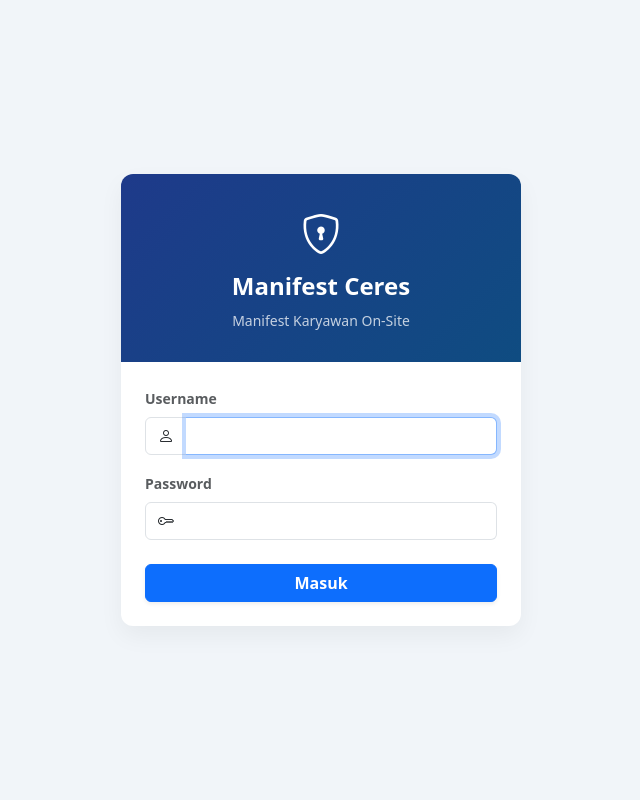
After one commit to andre-c-18/manifest, a FastAPI app: page /login in a window 1280 px wide. The commit adds this page. Shown: the whole page, without its empty margins (319-959 px from the left). Run offline with FastAPI, Linux system fonts and the light colour scheme.

Commit message:
add login form

```diff
--- a/app/config.py
+++ b/app/config.py
@@ -20,7 +20,6 @@ DEFAULT_TAG = os.getenv("DEFAULT_TAG", "manifest")
 
 DATABASE_URL = f"mysql+pymysql://{DB_USER}:{DB_PASS}@{DB_HOST}:{DB_PORT}/{DB_NAME}"
 
-# Zero-Zombie Connection Policy: Wajib Gunakan NullPool
 engine = create_engine(
     DATABASE_URL,
     poolclass=NullPool,
--- a/app/database.py
+++ b/app/database.py
@@ -97,8 +97,8 @@ def fetch_active_clocking_data(tag: str = "manifest", target_date: str = None) -
             occ_rows = conn.execute(q_occ).mappings().fetchall()
 
             # Mapping O(1) di Python
-            cc_by_id = {}    # Prioritas untuk OS (menggunakan org_cc_id / id)
-            cc_by_code = {}  # Prioritas untuk Tetap (mengambil nilai pertama jika cost_center kembar)
+            cc_by_id = {}
+            cc_by_code = {}
 
             for r in occ_rows:
                 r_id = str(r['id']).strip() if r.get('id') is not None else ""
--- a/app/generator.py
+++ b/app/generator.py
@@ -30,7 +30,6 @@ def build_txt_manifest_content(data_list: list) -> str:
 
         lines.append("=" * 70)
 
-        # 🌟 Karakter \f (Form Feed): Memaksa Notepad / Printer fisik ganti halaman 🌟
         lines.append("\f")
 
     return "\n".join(lines)
--- a/app/tasks.py
+++ b/app/tasks.py
@@ -18,7 +18,6 @@ def generate_and_save_manifest_job():
     logger.info("Memulai eksekusi background job: Generate Manifest TXT...")
     try:
         # 1. Gunakan fungsi yang sudah sangat teroptimasi (Hybrid Filtering)
-        # Fungsi ini otomatis membuka & menutup koneksi DB dengan Context Manager
         result = fetch_active_clocking_data(tag="manifest")
 
         if result.get("error"):
@@ -29,7 +28,6 @@ def generate_and_save_manifest_job():
         txt_content = build_txt_manifest_content(result["data"])
 
         # 3. Tentukan nama file (Timestamps harian)
-        # Format: manifest_karyawan_YYYYMMDD.txt (akan menimpa file di hari yang sama)
         safe_date_file = result['date'].replace('-', '')
         filename = f"manifest_karyawan_{safe_date_file}.txt"
         filepath = os.path.join(STORAGE_DIR, filename)
--- /dev/null
+++ b/app/templates/login.html
@@ -0,0 +1,72 @@
+<!DOCTYPE html>
+<html lang="id">
+<head>
+  <meta charset="UTF-8">
+  <meta name="viewport" content="width=device-width, initial-scale=1.0">
+  <title>Login - Live Manifest Karyawan</title>
+  <link href="https://cdn.jsdelivr.net/npm/bootstrap@5.3.2/dist/css/bootstrap.min.css" rel="stylesheet">
+  <link rel="stylesheet" href="https://cdn.jsdelivr.net/npm/bootstrap-icons@1.11.3/font/bootstrap-icons.min.css">
+  <style>
+    body {
+      background-color: #f1f5f9;
+      height: 100vh;
+      display: flex;
+      align-items: center;
+      justify-content: center;
+    }
+    .login-card {
+      width: 100%;
+      max-width: 400px;
+      border: none;
+      border-radius: 12px;
+      box-shadow: 0 10px 25px rgba(0,0,0,0.05);
+    }
+    .brand-header {
+      background: linear-gradient(135deg, #1e3a8a 0%, #0f4c81 100%);
+      color: white;
+      text-align: center;
+      padding: 30px 20px;
+      border-radius: 12px 12px 0 0;
+    }
+  </style>
+</head>
+<body>
+
+  <div class="card login-card">
+    <div class="brand-header">
+      <i class="bi bi-shield-lock fs-1"></i>
+      <h4 class="mt-2 fw-bold">Manifest Ceres</h4>
+      <small class="opacity-75">Manifest Karyawan On-Site</small>
+    </div>
+    <div class="card-body p-4">
+
+      {% if error %}
+      <div class="alert alert-danger py-2 small fw-semibold text-center" role="alert">
+        <i class="bi bi-exclamation-triangle-fill me-1"></i> {{ error }}
+      </div>
+      {% endif %}
+
+      <form action="/login" method="POST">
+        <div class="mb-3">
+          <label class="form-label small fw-semibold text-muted">Username</label>
+          <div class="input-group">
+            <span class="input-group-text bg-white"><i class="bi bi-person"></i></span>
+            <input type="text" name="username" class="form-control border-start-0 ps-0" required autofocus>
+          </div>
+        </div>
+        <div class="mb-4">
+          <label class="form-label small fw-semibold text-muted">Password</label>
+          <div class="input-group">
+            <span class="input-group-text bg-white"><i class="bi bi-key"></i></span>
+            <input type="password" name="password" class="form-control border-start-0 ps-0" required>
+          </div>
+        </div>
+        <button type="submit" class="btn btn-primary w-100 fw-bold shadow-sm">
+          Masuk
+        </button>
+      </form>
+    </div>
+  </div>
+
+</body>
+</html>
--- a/main.py
+++ b/main.py
@@ -1,8 +1,9 @@
-from fastapi import FastAPI, Request, Query, status, BackgroundTasks
-from fastapi.responses import HTMLResponse, PlainTextResponse, Response, JSONResponse, FileResponse
+from fastapi import FastAPI, Request, Query, status, BackgroundTasks, Form, Depends
+from fastapi.responses import HTMLResponse, PlainTextResponse, Response, JSONResponse, FileResponse, RedirectResponse
 from fastapi.templating import Jinja2Templates
 from contextlib import asynccontextmanager
 from apscheduler.schedulers.background import BackgroundScheduler
+from starlette.middleware.sessions import SessionMiddleware # 🌟 IMPORT MIDDLEWARE SESSION
 from datetime import datetime
 import uvicorn
 import logging
@@ -11,78 +12,101 @@ import os
 from app.config import APP_HOST, APP_PORT
 from app.database import fetch_active_clocking_data
 from app.generator import build_txt_manifest_content
-
-# IMPORT MODUL TASKS BARU
 from app.tasks import generate_and_save_manifest_job, STORAGE_DIR
 
 logging.basicConfig(level=logging.INFO, format="%(asctime)s - %(name)s - %(levelname)s - %(message)s")
 logger = logging.getLogger("ManifestAPI")
 
-# ============================================================================
-# SCHEDULER LIFESPAN (ENTERPRISE APP LIFECYCLE)
-# ============================================================================
-# Menggunakan BackgroundScheduler agar tidak memblokir Main Thread (SLA < 3s Terjaga)
 scheduler = BackgroundScheduler()
 
 @asynccontextmanager
 async def lifespan(app: FastAPI):
-    # --- STARTUP EVENT ---
     logger.info("Menyalakan Enterprise Task Scheduler...")
-
-    # Atur jadwal di sini. Contoh: Berjalan setiap 1 jam.
-    # Anda bisa mengganti ke 'cron' untuk waktu spesifik (misal: akhir shift)
-    # scheduler.add_job(generate_and_save_manifest_job, 'interval', hours=1)
-
     scheduler.start()
-    yield # Aplikasi berjalan melayani request...
-
-    # --- SHUTDOWN EVENT ---
-    # Memastikan memori dibersihkan saat Uvicorn server dimatikan
+    yield
     logger.info("Mematikan Task Scheduler dengan aman...")
     scheduler.shutdown()
 
-# Daftarkan lifespan ke instance FastAPI
 app = FastAPI(title="Enterprise Live Clocking Manifest", lifespan=lifespan)
 templates = Jinja2Templates(directory="app/templates")
 
 # ============================================================================
-# HELPER: In-Memory Filtering (SLA < 3 Detik - Tanpa Query DB Tambahan)
+# ENTERPRISE SECURITY LAYER (SESSION MIDDLEWARE)
+# ============================================================================
+app.add_middleware(SessionMiddleware, secret_key="super-secret-enterprise-key-manifest-2026")
+
+def check_html_auth(request: Request):
+    """Helper untuk proteksi halaman HTML (Redirect jika belum login)"""
+    if not request.session.get("authenticated"):
+        return False
+    return True
+
+def require_api_auth(request: Request):
+    """Dependency untuk proteksi Endpoint API (Return 401 jika belum login)"""
+    if not request.session.get("authenticated"):
+        return False
+    return True
+
+# ============================================================================
+# HELPER: In-Memory Filtering
 # ============================================================================
 def filter_manifest_memory(data_list: list, cc_id: str = None, search: str = None) -> list:
     if not cc_id and not search:
         return data_list
-
     filtered_result = []
     search_query = search.lower() if search else ""
-
     for group in data_list:
-        if cc_id and group["cost_center_id"] != cc_id:
-            continue
-
+        if cc_id and group["cost_center_id"] != cc_id: continue
         if search_query:
             matched_employees = [
                 emp for emp in group["employees"]
-                if search_query in emp["name"].lower() or
-                   search_query in emp["id"] or
-                   search_query in emp["department"].lower()
+                if search_query in emp["name"].lower() or search_query in emp["id"] or search_query in emp["department"].lower()
             ]
-
-            if not matched_employees:
-                continue
-
+            if not matched_employees: continue
             filtered_group = group.copy()
             filtered_group["employees"] = matched_employees
             filtered_result.append(filtered_group)
         else:
             filtered_result.append(group)
-
     return filtered_result
 
 # ============================================================================
-# ROUTER / ENDPOINTS UTAMA
+# ROUTER / ENDPOINTS UTAMA (AUTH & PAGES)
 # ============================================================================
+@app.get("/login", response_class=HTMLResponse)
+def login_page(request: Request):
+    """Menampilkan Halaman Login"""
+    if request.session.get("authenticated"):
+        return RedirectResponse(url="/", status_code=status.HTTP_302_FOUND)
+    return templates.TemplateResponse("login.html", {"request": request})
+
+@app.post("/login")
+def login_submit(request: Request, username: str = Form(...), password: str = Form(...)):
+    """Validasi Login (Hardcoded untuk contoh, idealnya cek ke DB Master User)"""
+    # GANTI KREDENSIAL INI DENGAN LOGIK DATABASE ANDA JIKA PERLU
+    if username == "admin" and password == "admin123":
+        request.session["authenticated"] = True
+        request.session["username"] = username
+        return RedirectResponse(url="/", status_code=status.HTTP_303_SEE_OTHER)
+
+    return templates.TemplateResponse("login.html", {
+        "request": request,
+        "error": "Username atau Password salah!"
+    })
+
+@app.get("/logout")
+def logout(request: Request):
+    """Menghapus sesi dan keluar"""
+    request.session.clear()
+    return RedirectResponse(url="/login", status_code=status.HTTP_302_FOUND)
+
 @app.get("/", response_class=HTMLResponse)
 def index(request: Request, tag: str = Query("manifest"), date: str = Query(None)):
+    """Halaman Dashboard Utama (Terlindungi)"""
+    # 🌟 PROTEKSI HALAMAN
+    if not check_html_auth(request):
+        return RedirectResponse(url="/login", status_code=status.HTTP_302_FOUND)
+
     result = fetch_active_clocking_data(tag=tag, target_date=date)
     selected_date = result.get("date")
     safe_date_display = datetime.strptime(selected_date, "%Y-%m-%d").strftime("%d %b %Y")
@@ -93,65 +117,65 @@ def index(request: Request, tag: str = Query("manifest"), date: str = Query(None
         "selected_date": selected_date,
         "display_date": safe_date_display,
         "current_date": datetime.now().strftime("%Y%m%d"),
-        "now_formatted": datetime.now().strftime("%Y-%m-%d %H:%M")
+        "now_formatted": datetime.now().strftime("%Y-%m-%d %H:%M"),
+        "username": request.session.get("username", "Admin")
     })
 
+# ============================================================================
+# ENDPOINTS API (Terlindungi)
+# ============================================================================
 @app.get("/api/data")
-def api_data(tag: str = Query("manifest"), date: str = Query(None)):
+def api_data(request: Request, tag: str = Query("manifest"), date: str = Query(None)):
+    if not require_api_auth(request): return JSONResponse(status_code=401, content={"error": "Unauthorized"})
+
     result = fetch_active_clocking_data(tag=tag, target_date=date)
     http_status = status.HTTP_200_OK if not result["error"] else status.HTTP_206_PARTIAL_CONTENT
     return JSONResponse(status_code=http_status, content={
-        "status": http_status,
-        "source": result["source"],
-        "timestamp": datetime.now().strftime("%Y-%m-%d %H:%M:%S"),
-        "data": result["data"]
+        "status": http_status, "source": result["source"],
+        "timestamp": datetime.now().strftime("%Y-%m-%d %H:%M:%S"), "data": result["data"]
     })
 
 @app.get("/download_txt")
-def download_txt(tag: str = Query("manifest"), date: str = Query(None), cc_id: str = Query(None), search: str = Query(None)):
+def download_txt(request: Request, tag: str = Query("manifest"), date: str = Query(None), cc_id: str = Query(None), search: str = Query(None)):
+    if not require_api_auth(request): return HTMLResponse("Unauthorized", status_code=401)
+
     result = fetch_active_clocking_data(tag=tag, target_date=date)
     filtered_data = filter_manifest_memory(result["data"], cc_id, search)
-
     txt_content = build_txt_manifest_content(filtered_data)
     safe_date_file = result['date'].replace('-', '')
-    filename = f"manifest_karyawan_{safe_date_file}.txt"
 
     return Response(
-        content=txt_content,
-        media_type="text/plain; charset=utf-8",
-        headers={"Content-Disposition": f'attachment; filename="{filename}"'}
+        content=txt_content, media_type="text/plain; charset=utf-8",
+        headers={"Content-Disposition": f'attachment; filename="manifest_karyawan_{safe_date_file}.txt"'}
     )
 
 @app.get("/raw_txt", response_class=PlainTextResponse)
-def raw_txt(tag: str = Query("manifest"), date: str = Query(None), cc_id: str = Query(None), search: str = Query(None)):
+def raw_txt(request: Request, tag: str = Query("manifest"), date: str = Query(None), cc_id: str = Query(None), search: str = Query(None)):
+    if not require_api_auth(request): return PlainTextResponse("Unauthorized", status_code=401)
+
     result = fetch_active_clocking_data(tag=tag, target_date=date)
     filtered_data = filter_manifest_memory(result["data"], cc_id, search)
     return build_txt_manifest_content(filtered_data)
 
 # ============================================================================
-# ENDPOINT MANAJEMEN BACKGROUND TASKS & ARSIP
+# ENDPOINT MANAJEMEN BACKGROUND TASKS & ARSIP (Terlindungi)
 # ============================================================================
 @app.post("/api/trigger-manifest")
-def trigger_manifest_generation(background_tasks: BackgroundTasks):
-    """
-    Memicu pembentukan file fisik TXT ke server sekarang juga tanpa memblokir response.
-    """
+def trigger_manifest_generation(request: Request, background_tasks: BackgroundTasks):
+    if not require_api_auth(request): return JSONResponse(status_code=401, content={"error": "Unauthorized"})
     background_tasks.add_task(generate_and_save_manifest_job)
     return JSONResponse(status_code=202, content={"message": "Proses pembentukan manifest fisik berjalan di background."})
 
 @app.get("/api/download-arsip")
-def download_arsip(date: str = Query(..., description="Format YYYY-MM-DD")):
-    """
-    Mengunduh file fisik TXT yang sudah dibuat oleh Scheduler dari direktori storage.
-    """
+def download_arsip(request: Request, date: str = Query(..., description="Format YYYY-MM-DD")):
+    if not require_api_auth(request): return HTMLResponse("Unauthorized", status_code=401)
+
     safe_date_file = date.replace('-', '')
     filename = f"manifest_karyawan_{safe_date_file}.txt"
     filepath = os.path.join(STORAGE_DIR, filename)
 
-    if os.path.exists(filepath):
-        return FileResponse(path=filepath, filename=filename, media_type='text/plain')
-    else:
-        return JSONResponse(status_code=404, content={"error": f"File {filename} belum dibentuk oleh sistem atau tidak ditemukan di server."})
+    if os.path.exists(filepath): return FileResponse(path=filepath, filename=filename, media_type='text/plain')
+    return JSONResponse(status_code=404, content={"error": f"File {filename} belum dibentuk oleh sistem."})
 
 if __name__ == "__main__":
     uvicorn.run("main:app", host=APP_HOST, port=APP_PORT, reload=True)
```
Also changed, not shown: app/templates/index.html (+11 -0 lines).
